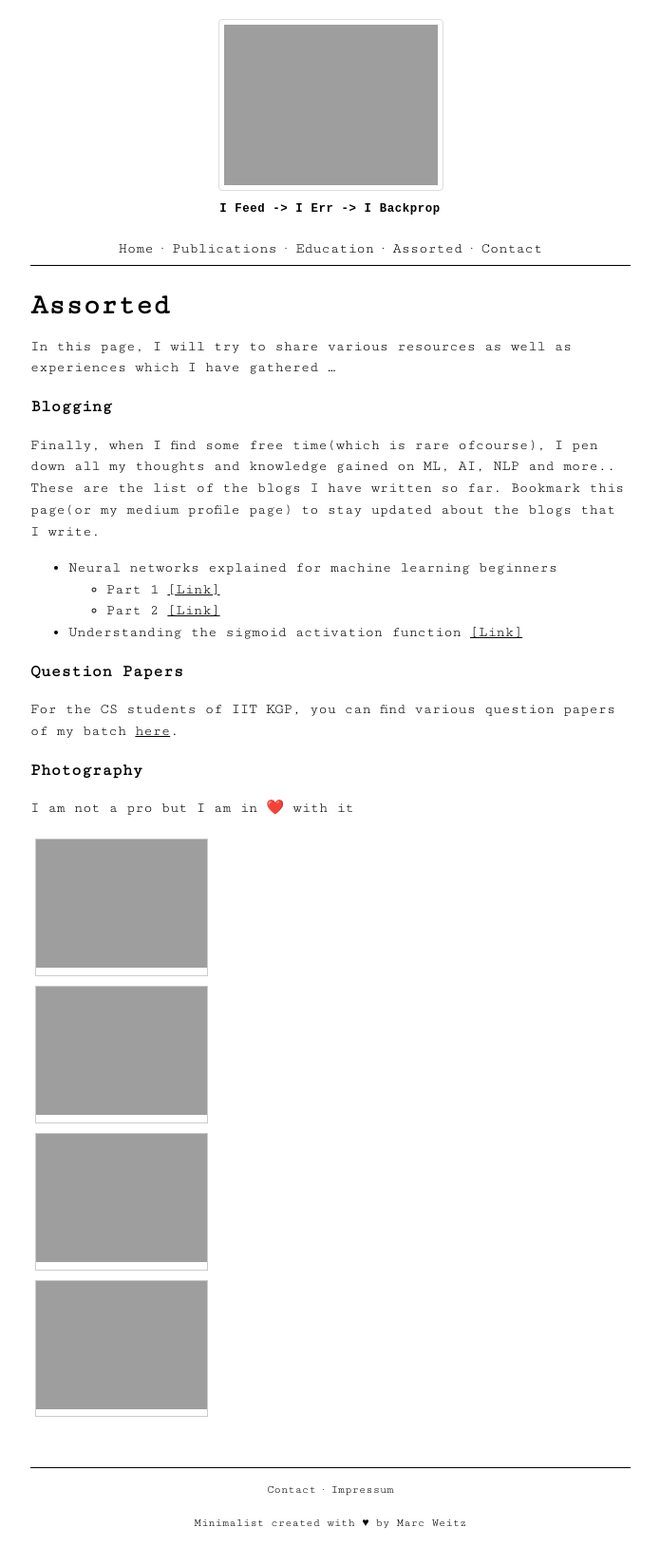
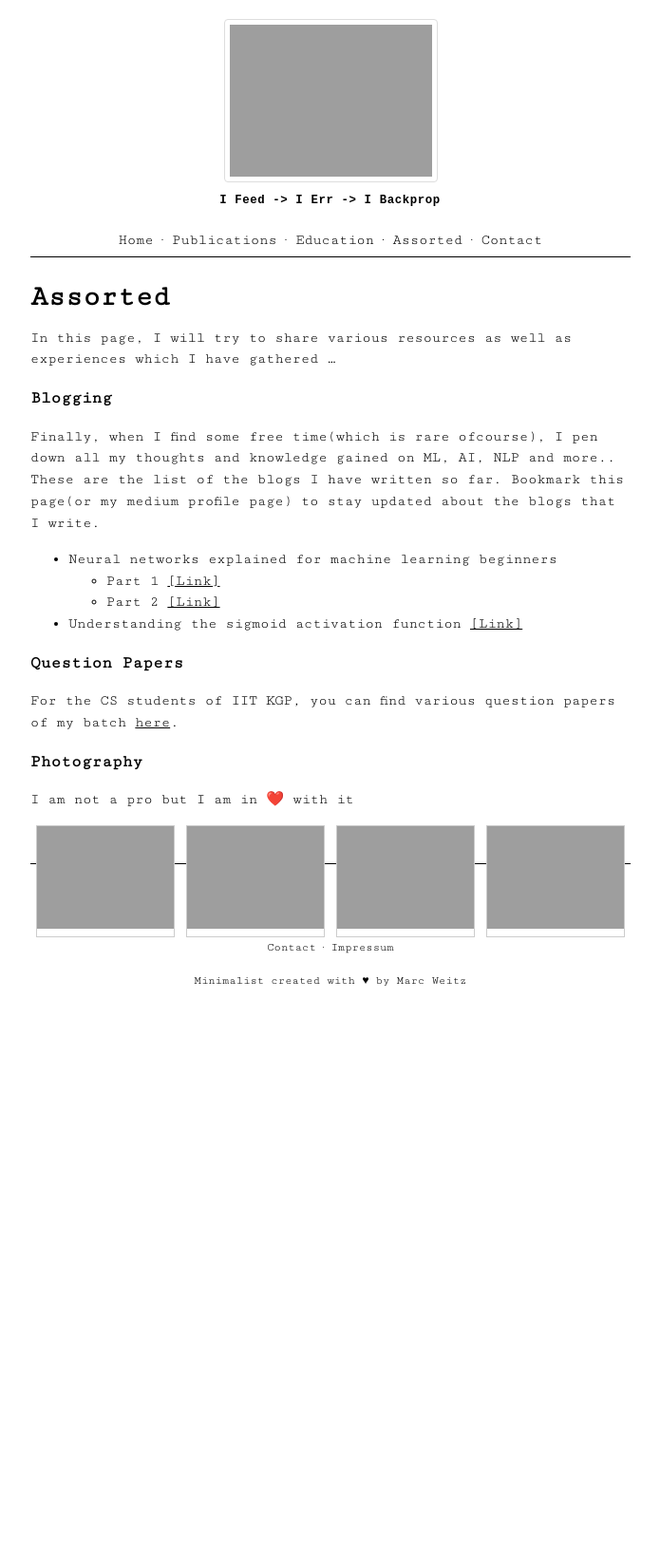
Before and after one commit to bhanu77prakash/bhanu77prakash.github.io, a Jekyll site: the page built from assorted.md, in a window 1280 px wide. Shown: the whole page at 95% size, without its empty margins (292-987 px from the left). Built offline with Jekyll 4.4.1, drawn with Linux system fonts in a browser that asks for light colours; after the commit the page ends 1077 px from its top, so only the background shows below that.

Commit message:
updated site

```diff
--- a/_includes/gallery.html
+++ b/_includes/gallery.html
@@ -1,4 +1,4 @@
-<div style="display:inline-block;">
+<div >
   <div class="responsive">
     <div class="gallery">
       <a target="_blank" href="{{site.url}}{{site.baseurl}}/assets/images/photography/image1.jpg">
--- a/assets/css/style.css
+++ b/assets/css/style.css
@@ -42,10 +42,7 @@ a:hover	{
 }
 
 div.gallery {
-  margin: 5px;
   border: 1px solid #ccc;
-  float: left;
-  width: 180px;
 }
 
 div.gallery:hover {
@@ -60,6 +57,35 @@ div.gallery img {
 div.desc {
   padding: 15px;
   text-align: center;
+}
+
+* {
+  box-sizing: border-box;
+}
+
+.responsive {
+  padding: 0 6px;
+  float: left;
+  width: 24.99999%;
+}
+
+@media only screen and (max-width: 700px) {
+  .responsive {
+    width: 49.99999%;
+    margin: 6px 0;
+  }
+}
+
+@media only screen and (max-width: 500px) {
+  .responsive {
+    width: 100%;
+  }
+}
+
+.clearfix:after {
+  content: "";
+  display: table;
+  clear: both;
 }
 
 #main {
```
